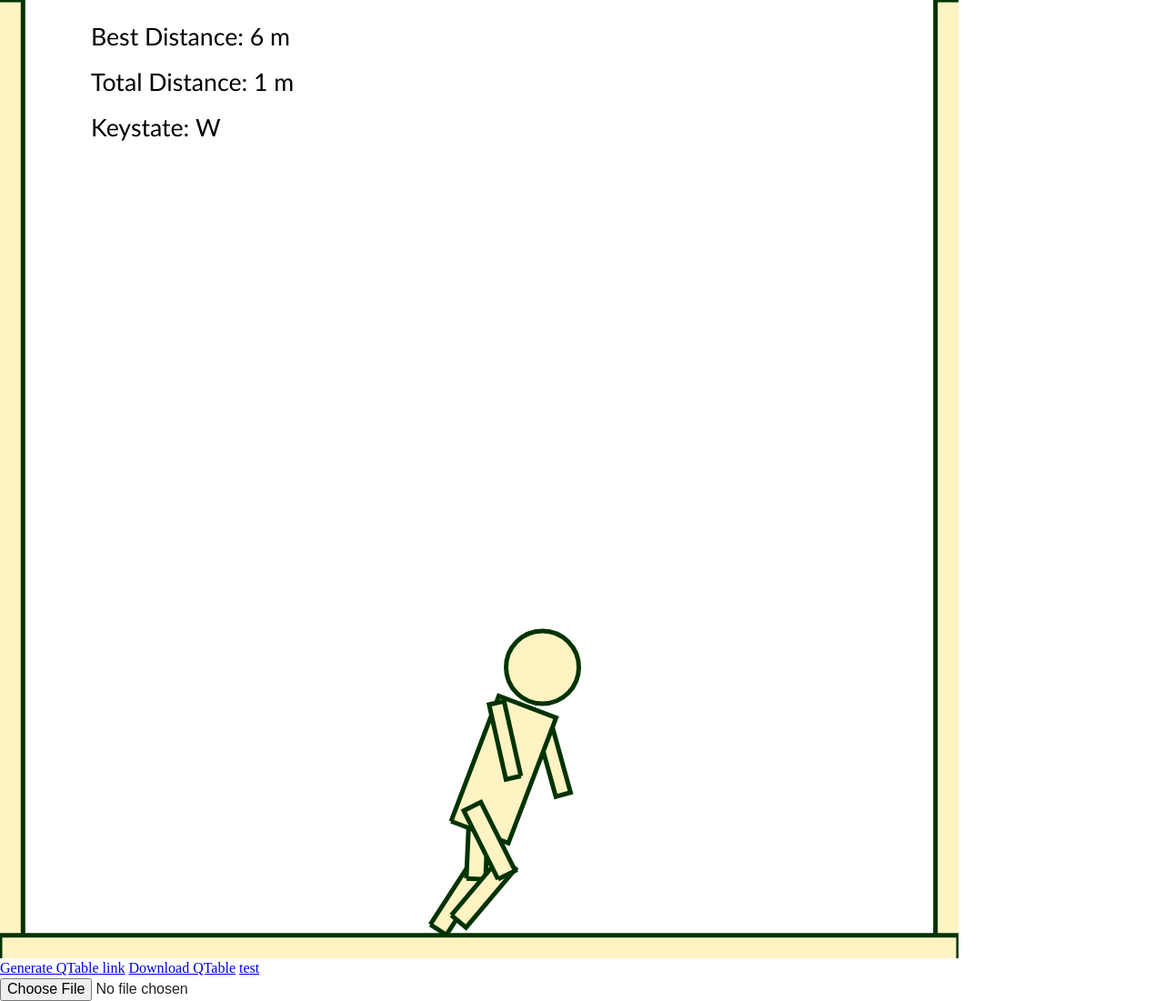
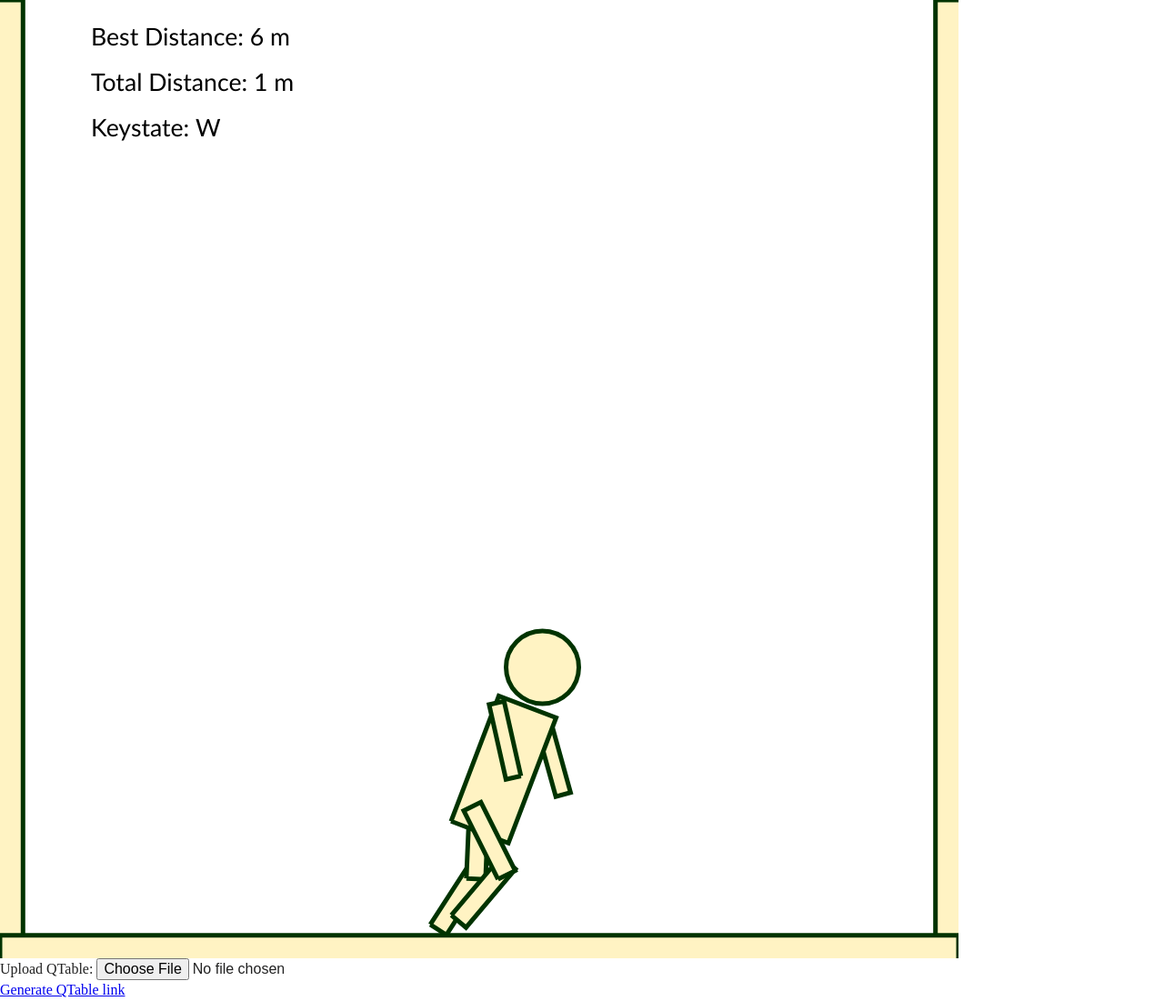
Before and after one commit to tobma571/QWOP-AI, a plain HTML site: page source/index.html in a window 1280 px wide. Shown: the whole page at 91% size. Drawn offline with nearby package versions, Linux system fonts and the light colour scheme.

Commit message:
Some clean up, import qTable

```diff
--- a/source/index.html
+++ b/source/index.html
@@ -23,13 +23,12 @@
 
         <script src="js/qTableFileHandling.js"></script>
 
+        <div id="file-loader-container">
+            Upload QTable: <input type="file" id="inputFile" onchange="importQTableFromFile(this.files)">
+        </div>
         <div id="download-container">
             <a href="javascript:void(0);" id="generate-link" onclick='exportQTable(qTable)'>Generate QTable link</a>
-            <a href="#" id="download-link" download>Download QTable</a>
-            <a href="js/robot.js" download>test</a>
-        </div>
-        <div id="file-loader-container">
-            <input type="file" id="inputFile" onchange="importQTableFromFile(this.files)">
+            <a href="#" id="download-link" download style="visibility: hidden;">Download QTable</a>
         </div>
 
 
--- a/source/js/qTableFileHandling.js
+++ b/source/js/qTableFileHandling.js
@@ -25,5 +25,6 @@ function importQTableFromFile(filename) {
         }
     };
     reader.readAsText(file);
-    return importedQTable;
+    // TODO:  Not sure if this might cause errors due to concurrency between this code and gameAgent
+    qTable = importedQTable;
 }
```
